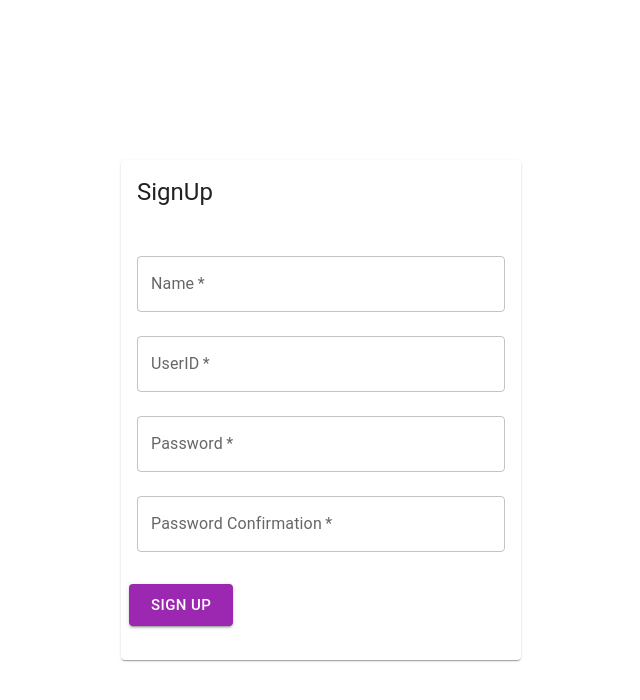
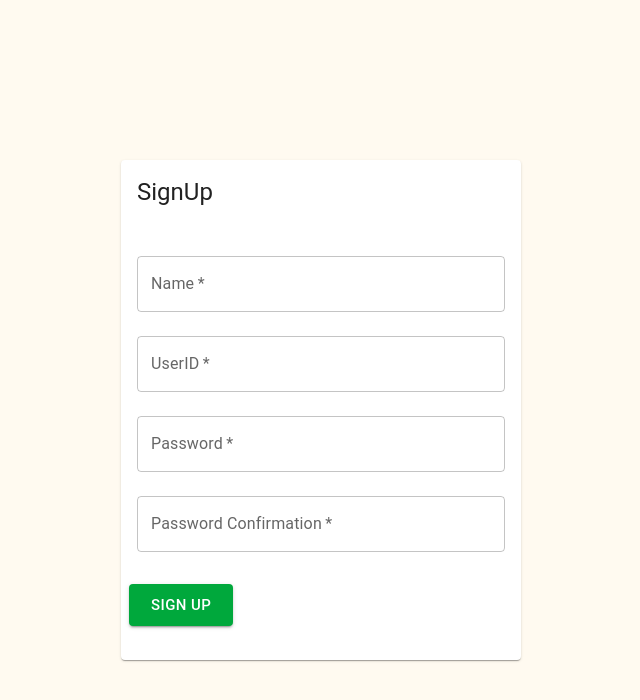
Before and after one commit to claustra01/OUNSE-frontend, a React (Create React App) app: page /signup in a window 1280 px wide. Shown: the top 700 px of the page, without its empty margins (319-959 px from the left). Built offline with nearby package versions, Linux system fonts and the light colour scheme; no server answers.

Commit message:
design反映

```diff
--- a/src/index.css
+++ b/src/index.css
@@ -5,6 +5,7 @@ body {
     sans-serif;
   -webkit-font-smoothing: antialiased;
   -moz-osx-font-smoothing: grayscale;
+  background-color: #FFFAF0;
 }
 
 code {
--- a/src/pages/Home/Home.tsx
+++ b/src/pages/Home/Home.tsx
@@ -17,7 +17,6 @@ function Home() {
 
     return (
         <>
-
           <div className="background-color"/>
             <AppBar position="static" style={{ backgroundColor: "#CDDFD3" }}>
                 <Button
--- a/src/pages/SignUp/SignUp.css
+++ /dev/null
@@ -1,3 +0,0 @@
-.setErrorMessage{
-  background-color: #ff1500;
-}
--- a/src/pages/SignUp/SignUp.tsx
+++ b/src/pages/SignUp/SignUp.tsx
@@ -114,7 +114,7 @@ function SignUp() {
             <Button
               variant="contained"
               size="large"
-              color="secondary"
+              style={{backgroundColor: "#00A83C"}}
               onClick={clickSignUp}
             >
               Sign Up
```
Also changed, not shown: src/pages/Home/Home.css (deleted). Lines whose indentation alone changed are shown as unchanged.
